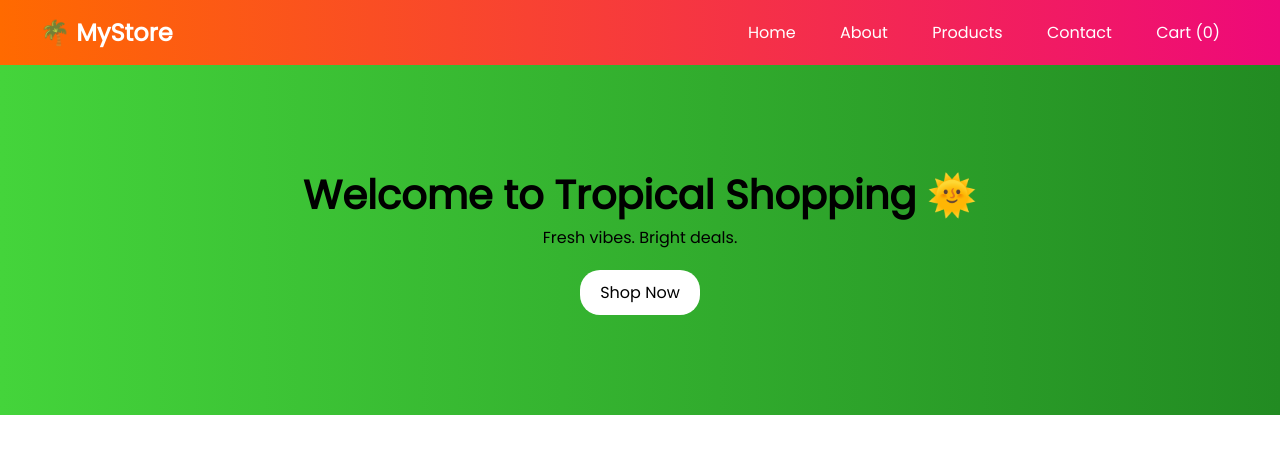
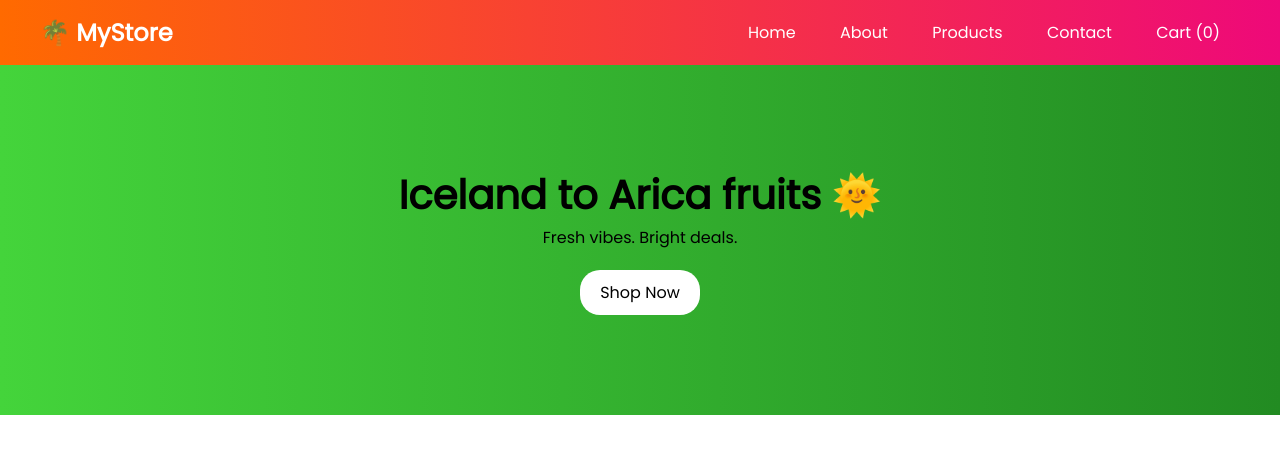
Before and after one commit to singingcrocodile/fruitbox, a plain HTML site: page index.html in a window 1280 px wide. Drawn offline with Linux system fonts and the light colour scheme.

Commit message:
Update index.html

```diff
--- a/index.html
+++ b/index.html
@@ -23,7 +23,7 @@
 </nav>
 
 <section class="hero">
-  <h1>Welcome to Tropical Shopping 🌞</h1>
+  <h1> Iceland to Arica fruits  🌞</h1>
   <p>Fresh vibes. Bright deals.</p>
   <a href="product.html" class="btn">Shop Now</a>
 </section>
```
